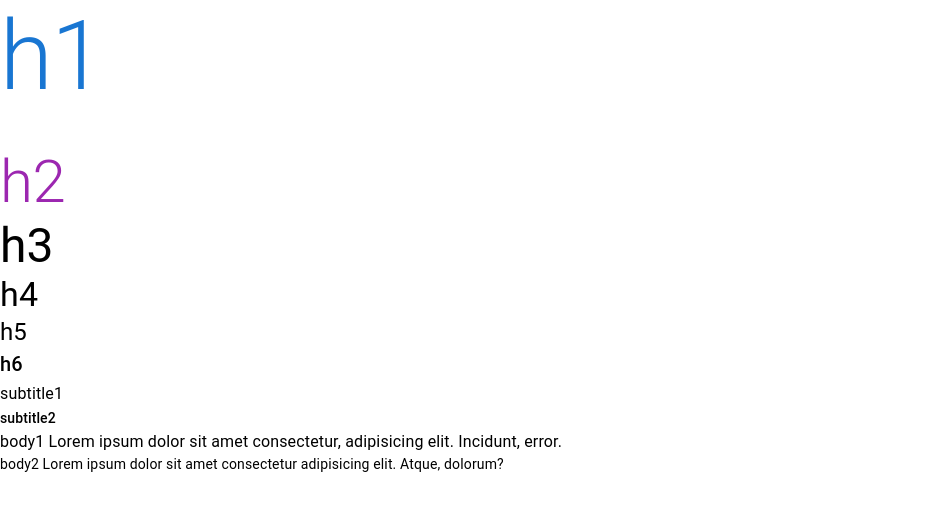
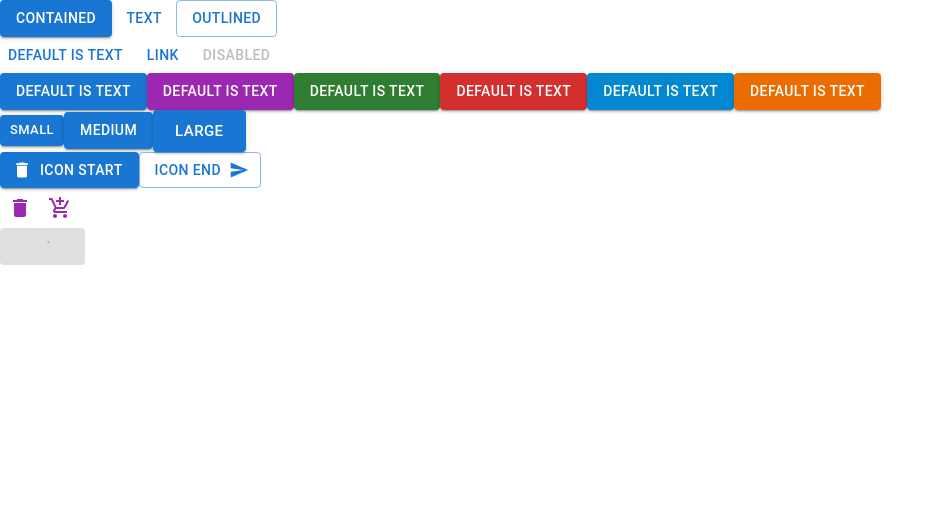
Before and after one commit to aliallam98/Material-Ui-React, a React (Vite) app: page / in a window 1280 px wide. Shown: the top 510 px of the page, without its empty margins (0-945 px from the left). Built offline with nearby package versions, Linux system fonts and the light colour scheme.

Commit message:
Practiced on Buttons

```diff
--- a/package.json
+++ b/package.json
@@ -12,6 +12,8 @@
   "dependencies": {
     "@emotion/react": "^11.13.3",
     "@emotion/styled": "^11.13.0",
+    "@mui/icons-material": "^6.1.5",
+    "@mui/lab": "^6.0.0-beta.13",
     "@mui/material": "^6.1.5",
     "react": "^18.3.1",
     "react-dom": "^18.3.1"
--- a/src/App.tsx
+++ b/src/App.tsx
@@ -1,9 +1,11 @@
-import MuiTypography from "./components/MuiTypography";
+import MuiButtons from "./components/MuiButtons";
+// import MuiTypography from "./components/MuiTypography";
 
 function App() {
   return (
     <>
-      <MuiTypography />
+      {/* <MuiTypography /> */}
+      <MuiButtons />
     </>
   );
 }
--- /dev/null
+++ b/src/components/MuiButtons.tsx
@@ -0,0 +1,96 @@
+import { Button, IconButton } from "@mui/material";
+import DeleteIcon from "@mui/icons-material/Delete";
+import SendIcon from "@mui/icons-material/Send";
+import AddShoppingCartIcon from "@mui/icons-material/AddShoppingCart";
+
+import LoadingButton from "@mui/lab/LoadingButton";
+import { useState } from "react";
+
+const MuiButtons = () => {
+  const [isLoading] = useState(true);
+  // disableElevation => To remove shadow effect
+  // startIcon => add icon to starting
+  // endIcon => add icon to ending
+//   color="secondary"
+//   onClick={handleClick}
+//   loading={loading}
+//   loadingPosition="start"
+//   startIcon={<SaveIcon />}
+//   variant="contained"
+  return (
+    <section className="py-20 h-screen">
+      <div className="container flex flex-col justify-center items-center gap-6">
+        <div>
+          <Button variant="contained">contained</Button>
+          <Button variant="text">text</Button>
+          <Button variant="outlined">outlined</Button>
+        </div>
+        <div>
+          <Button>Default is text</Button>
+          <Button href="#">Link</Button>
+          <Button disabled>disabled</Button>
+        </div>
+        <div>
+          <Button variant="contained" color="primary">
+            Default is text
+          </Button>
+          <Button variant="contained" color="secondary">
+            Default is text
+          </Button>
+          <Button variant="contained" color="success">
+            Default is text
+          </Button>
+          <Button variant="contained" color="error">
+            Default is text
+          </Button>
+          <Button variant="contained" color="info">
+            Default is text
+          </Button>
+          <Button variant="contained" color="warning">
+            Default is text
+          </Button>
+        </div>
+        <div>
+          <Button variant="contained" size="small">
+            small
+          </Button>
+          <Button variant="contained" size="medium">
+            medium
+          </Button>
+          <Button variant="contained" size="large">
+            large
+          </Button>
+        </div>
+        <div>
+          <Button variant="contained" startIcon={<DeleteIcon />}>
+            Icon Start
+          </Button>
+          <Button variant="outlined" endIcon={<SendIcon />}>
+            Icon End
+          </Button>
+        </div>
+        <div>
+          <IconButton color="secondary" aria-label="Delete">
+            <DeleteIcon />
+          </IconButton>
+          <IconButton color="secondary" aria-label="add to cart">
+            <AddShoppingCartIcon />
+          </IconButton>
+        </div>
+        <div>
+          <LoadingButton
+            loading={isLoading}
+            //   loadingPosition="end"
+            // loadingIndicator={"Loading"}
+            variant="contained"
+            // size="medium"
+          >
+            Submit
+          </LoadingButton>
+        </div>
+      </div>
+    </section>
+  );
+};
+
+export default MuiButtons;
```
Also changed, not shown: 1 other file (tests, documents, lock files or other folders).
